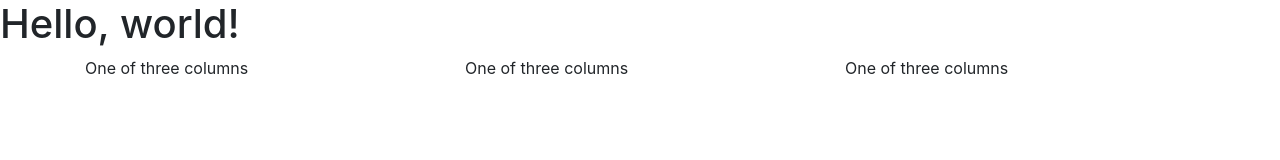
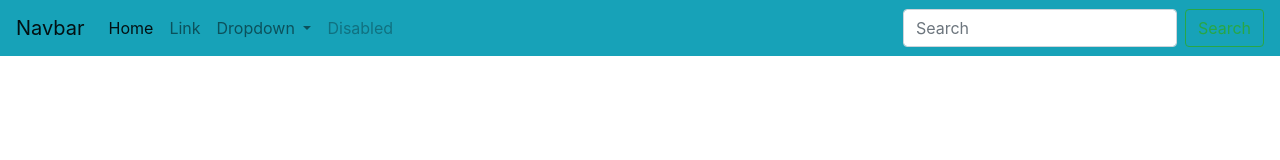
Before and after one commit to githubyosshi/webdev, a plain HTML site: page 5-bootstrap/bootstrap.html in a window 1280 px wide. Drawn offline with nearby package versions, Linux system fonts and the light colour scheme.

Commit message:
Navigation bar commit

```diff
--- a/5-bootstrap/bootstrap.html
+++ b/5-bootstrap/bootstrap.html
@@ -11,21 +11,41 @@
     <title>Hello, world!</title>
   </head>
   <body>
-    <div><h1>Hello, world!</h1></div>
+      <nav class="navbar navbar-expand-lg navbar-light bg-info">
+          <a class="navbar-brand" href="#">Navbar</a>
+          <button class="navbar-toggler" type="button" data-toggle="collapse" data-target="#navbarSupportedContent" aria-controls="navbarSupportedContent" aria-expanded="false" aria-label="Toggle navigation">
+            <span class="navbar-toggler-icon"></span>
+          </button>
 
-      <div class="container">
-          <div class="row">
-            <div class="col-sm-4">
-              One of three columns
-            </div>
-            <div class="col-sm-4">
-              One of three columns
-            </div>
-            <div class="col-sm-4">
-              One of three columns
-            </div>
+          <div class="collapse navbar-collapse" id="navbarSupportedContent">
+            <ul class="navbar-nav mr-auto">
+              <li class="nav-item active">
+                <a class="nav-link" href="#">Home <span class="sr-only">(current)</span></a>
+              </li>
+              <li class="nav-item">
+                <a class="nav-link" href="#">Link</a>
+              </li>
+              <li class="nav-item dropdown">
+                <a class="nav-link dropdown-toggle" href="#" id="navbarDropdown" role="button" data-toggle="dropdown" aria-haspopup="true" aria-expanded="false">
+                  Dropdown
+                </a>
+                <div class="dropdown-menu" aria-labelledby="navbarDropdown">
+                  <a class="dropdown-item" href="#">Action</a>
+                  <a class="dropdown-item" href="#">Another action</a>
+                  <div class="dropdown-divider"></div>
+                  <a class="dropdown-item" href="#">Something else here</a>
+                </div>
+              </li>
+              <li class="nav-item">
+                <a class="nav-link disabled" href="#" tabindex="-1" aria-disabled="true">Disabled</a>
+              </li>
+            </ul>
+            <form class="form-inline my-2 my-lg-0">
+              <input class="form-control mr-sm-2" type="search" placeholder="Search" aria-label="Search">
+              <button class="btn btn-outline-success my-2 my-sm-0" type="submit">Search</button>
+            </form>
           </div>
-        </div>
+        </nav>
 
     <!-- Optional JavaScript -->
     <!-- jQuery first, then Popper.js, then Bootstrap JS -->
```
